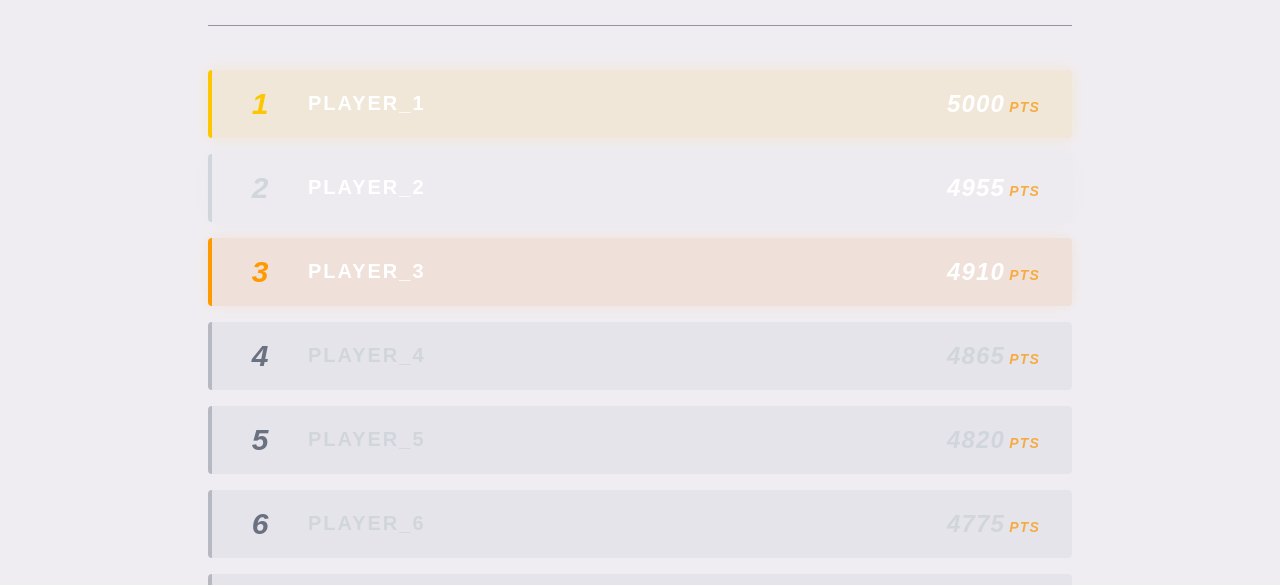
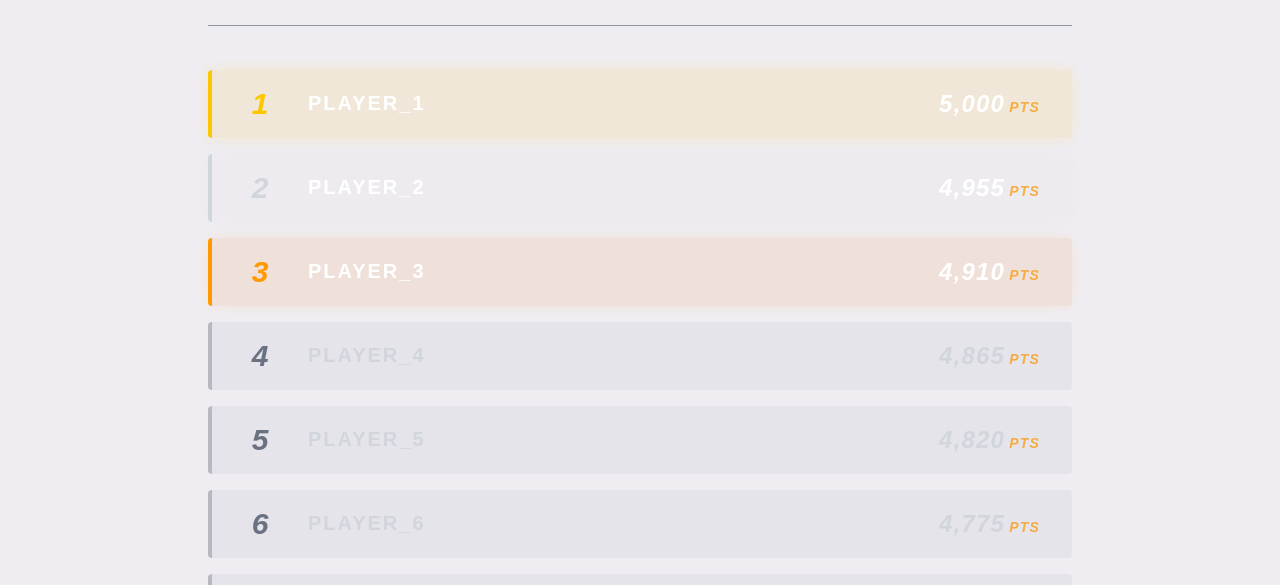
Before and after one commit to carsonmdd/inf-124-overwatch-quiz, a Next.js app: page /leaderboard in a window 1280 px wide. Shown: the part 215-800 px from the top of the page. Built offline with nearby package versions, Linux system fonts and the light colour scheme; no server answers.

Commit message:
leaderboard changes from earlier this week still with mock data

```diff
--- a/src/app/leaderboard/page.tsx
+++ b/src/app/leaderboard/page.tsx
@@ -4,7 +4,6 @@ import { useState } from 'react';
 import { ChevronLeft, ChevronRight } from 'lucide-react';
 import Image from 'next/image';
 
-// temp data for leaderboard. General idea
 const mockData = Array.from({ length: 35 }, (_, i) => ({
     id: i + 1,
     rank: i + 1,
@@ -44,9 +43,8 @@ const Leaderboard = () => {
                 </h1>
             </div>
 
-            <div className="flex flex-col gap-4">
+            <ol className="flex flex-col gap-4">
                 {currentPlayers.map((player) => {
-                    // handles top 3 styling
                     let specialStyling = "bg-ow-blue/5 dark:bg-ow-blue/10 text-gray-400 border-gray-600/30";
                     let rankTextStyling = "text-gray-500";
 
@@ -62,52 +60,56 @@ const Leaderboard = () => {
                     }
 
                     return (
-                        <div
+                        <li
                             key={player.id}
-                            className={`relative z-0 hover:z-10 flex items-center gap-4 p-4 rounded-sm border-l-4 transition-all duration-200 hover:scale-[1.02] hover:shadow-lg ${specialStyling}`}
+                            tabIndex={0}
+                            aria-label={`Rank ${player.rank}, ${player.name}, Score ${player.score.toLocaleString()} points`}
+                            className={`relative z-0 hover:z-10 focus:z-10 focus:outline-none focus:ring-2 focus:ring-ow-orange focus:scale-[1.02] focus:shadow-lg flex items-center gap-4 p-4 rounded-sm border-l-4 transition-all duration-200 hover:scale-[1.02] hover:shadow-lg ${specialStyling}`}
                         >
                             <div className="w-16 flex justify-center items-center">
-                                <span className={`font-black text-3xl italic ${rankTextStyling}`}>
+                                <span className={`font-black text-3xl italic ${rankTextStyling}`} aria-hidden="true">
                                     {player.rank}
                                 </span>
                             </div>
 
                             <div className="flex-1 min-w-0">
-                                <h3 className={`font-black uppercase tracking-widest text-xl mb-0.5 ${player.rank <= 3 ? 'text-white' : 'text-gray-300'}`}>
+                                <h3 className={`font-black uppercase tracking-widest text-xl mb-0.5 ${player.rank <= 3 ? 'text-white' : 'text-gray-300'}`} aria-hidden="true">
                                     {player.name}
                                 </h3>
                             </div>
 
-                            <div className="shrink-0 font-black italic tracking-wider text-2xl pr-4">
-                                <span className={player.rank <= 3 ? 'text-white' : 'text-gray-300'}>{player.score}</span>
+                            <div className="shrink-0 font-black italic tracking-wider text-2xl pr-4" aria-hidden="true">
+                                <span className={player.rank <= 3 ? 'text-white' : 'text-gray-300'}>{player.score.toLocaleString()}</span>
                                 <span className="text-sm text-ow-orange ml-1 opacity-80">PTS</span>
                             </div>
-                        </div>
+                        </li>
                     );
                 })}
-            </div>
+            </ol>
 
-            <div className="flex justify-between items-center mt-6 p-4 bg-ow-blue/5 rounded-sm border border-gray-700/30">
+            <nav aria-label="Leaderboard Pagination" className="flex justify-between items-center mt-6 p-4 bg-ow-blue/5 rounded-sm border border-gray-700/30">
                 <button
                     onClick={handlePrev}
                     disabled={currentPage === 1}
-                    className="flex items-center gap-2 px-6 py-3 bg-ow-dark-blue text-white hover:bg-ow-orange disabled:opacity-20 disabled:hover:bg-ow-dark-blue rounded-sm uppercase italic font-bold tracking-wider transition-colors"
+                    aria-label="Go to previous page"
+                    className="flex items-center gap-2 px-6 py-3 bg-ow-dark-blue text-white hover:bg-ow-orange focus:outline-none focus:ring-2 focus:ring-ow-orange disabled:opacity-20 disabled:hover:bg-ow-dark-blue rounded-sm uppercase italic font-bold tracking-wider transition-colors"
                 >
-                    <ChevronLeft className="w-5 h-5" /> Prev
+                    <ChevronLeft className="w-5 h-5" aria-hidden="true" /> Prev
                 </button>
 
-                <span className="font-black text-xl italic tracking-widest text-gray-400">
-                    {currentPage} <span className="text-ow-orange mx-2">/</span> {totalPages}
+                <span aria-live="polite" className="font-black text-xl italic tracking-widest text-gray-400">
+                    {currentPage} <span className="text-ow-orange mx-2" aria-hidden="true">/</span> {totalPages}
                 </span>
 
                 <button
                     onClick={handleNext}
                     disabled={currentPage === totalPages}
-                    className="flex items-center gap-2 px-6 py-3 bg-ow-dark-blue text-white hover:bg-ow-orange disabled:opacity-20 disabled:hover:bg-ow-dark-blue rounded-sm uppercase italic font-bold tracking-wider transition-colors"
+                    aria-label="Go to next page"
+                    className="flex items-center gap-2 px-6 py-3 bg-ow-dark-blue text-white hover:bg-ow-orange focus:outline-none focus:ring-2 focus:ring-ow-orange disabled:opacity-20 disabled:hover:bg-ow-dark-blue rounded-sm uppercase italic font-bold tracking-wider transition-colors"
                 >
-                    Next <ChevronRight className="w-5 h-5" />
+                    Next <ChevronRight className="w-5 h-5" aria-hidden="true" />
                 </button>
-            </div>
+            </nav>
 
         </div>
     );
```
